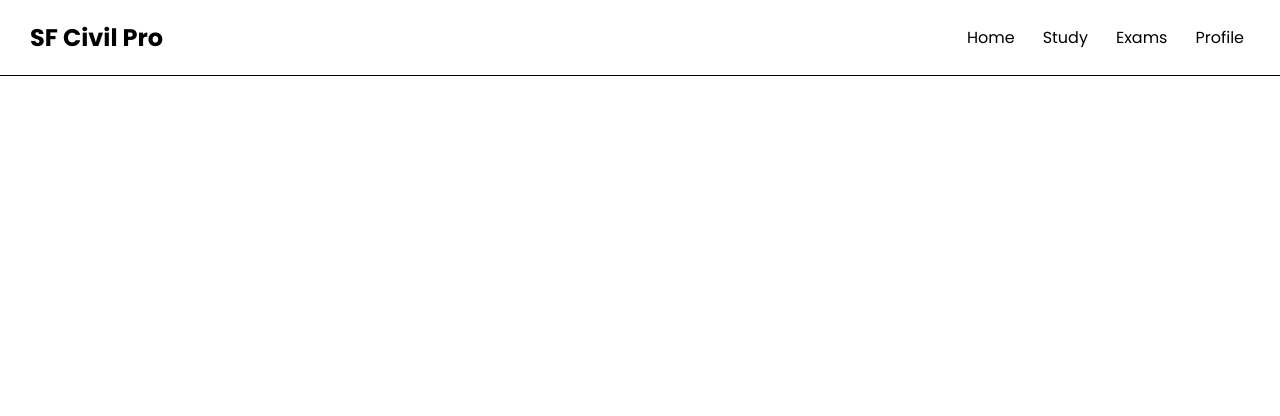
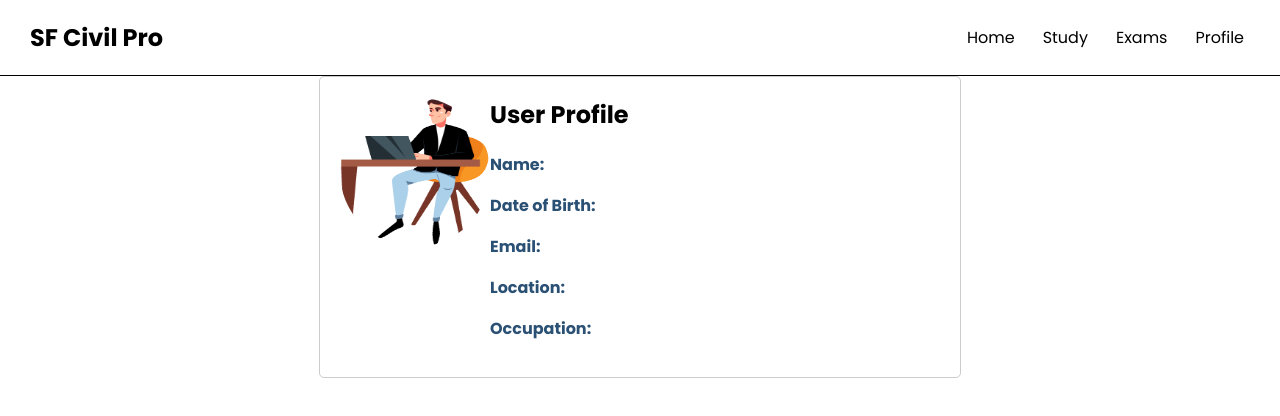
Before and after one commit to coderkai03/BathroomBreak, a React (Create React App) app in the folder sfhacks2024/: page /profile in a window 1280 px wide. Shown: the top 416 px of the page. Built offline with nearby package versions, Linux system fonts and the light colour scheme.

Commit message:
added profile files

```diff
--- a/sfhacks2024/src/App.js
+++ b/sfhacks2024/src/App.js
@@ -7,6 +7,7 @@ import Study from './Study/Study';
 import Login from './Logins/Login';
 import Deck from './Study/Deck';
 import AddDeck from './Study/AddDeck';
+import UserProfile from './Profile/profile';
 
 function App() {
   return (
@@ -29,7 +30,7 @@ function App() {
               {/* Render Exams component here */}
             </Route>
             <Route exact path='/profile'>
-              {/* Render Profile component here */}
+              <UserProfile />
             </Route>
             <Route exact path='/deck/:deckId'>
               <Deck />
--- /dev/null
+++ b/sfhacks2024/src/Profile/profile.css
@@ -0,0 +1,29 @@
+.user-profile {
+    max-width: 600px;
+    margin: 0 auto;
+    padding: 20px;
+    border: 1px solid #ccc;
+    border-radius: 5px;
+  }
+
+  .profile-details {
+    display: flex;
+  }
+
+  /* .profile-image-container {
+    margin-right: 20px;
+  } */
+
+  .profile-image {
+    width: 150px;
+    height: 150px;
+    border-radius: 50%;
+  }
+
+  .profile-info {
+    flex: 1;
+  }
+
+  .profile-info h2 {
+    margin-top: 0;
+  }
--- /dev/null
+++ b/sfhacks2024/src/Profile/profile.js
@@ -0,0 +1,25 @@
+import React from 'react';
+import './profile.css';
+import profilePic from '../civil-assets/profilepic.gif';
+
+const UserProfile = ({ name, dob, email, location, occupation, image }) => {
+  return (
+    <div className="user-profile">
+      <div className="profile-details">
+        <div className="profile-image-container">
+        <img src={profilePic} alt="Animated GIF" className="profile-image" />
+        </div>
+        <div className="profile-info">
+          <h2>User Profile</h2>
+          <p><strong>Name:</strong> {name}</p>
+          <p><strong>Date of Birth:</strong> {dob}</p>
+          <p><strong>Email:</strong> {email}</p>
+          <p><strong>Location:</strong> {location}</p>
+          <p><strong>Occupation:</strong> {occupation}</p>
+        </div>
+      </div>
+    </div>
+  );
+};
+
+export default UserProfile;
```
Also changed, not shown: sfhacks2024/src/civil-assets/profilepic.gif (added).
